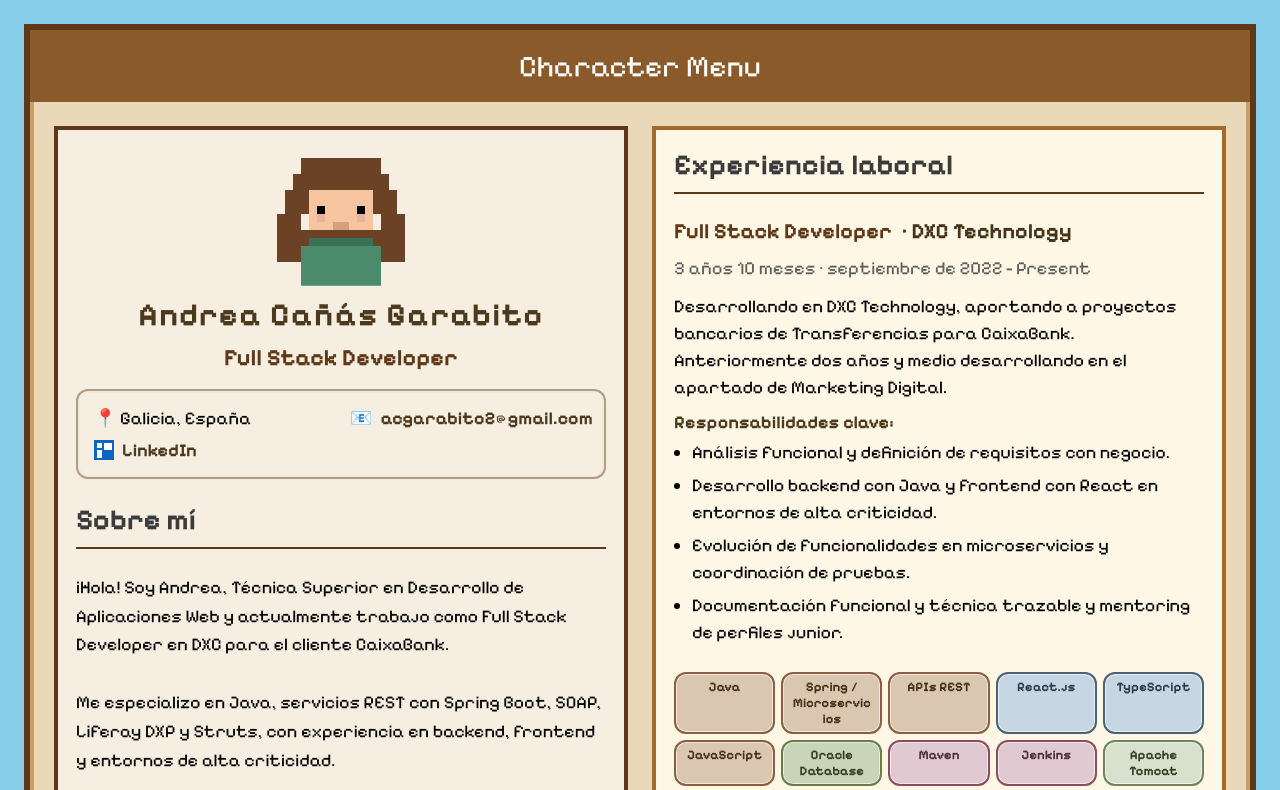
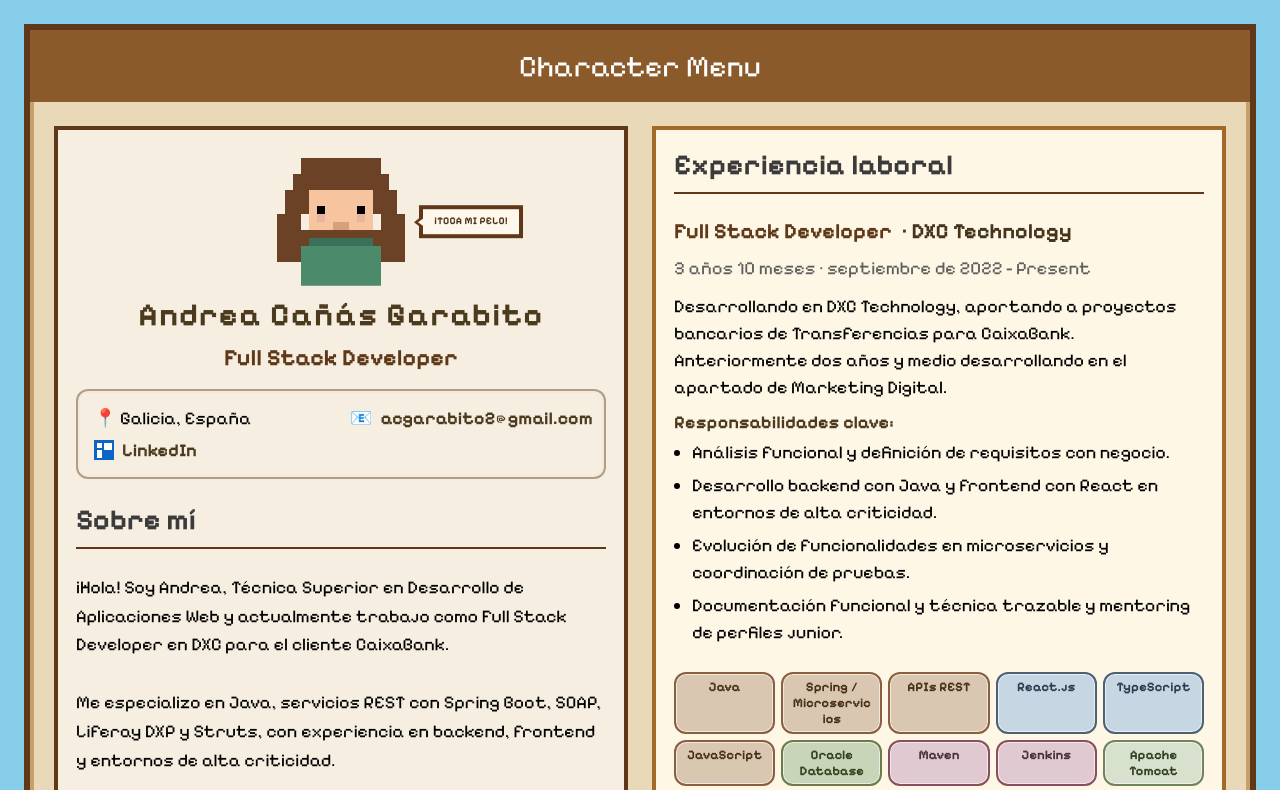
Before and after one commit to AndreiTora/CV-MainCharacter-REACT, a React (Vite) app: page / in a window 1280 px wide. Shown: the top 790 px of the page. Built offline with nearby package versions, Linux system fonts and the light colour scheme.

Commit message:
Juego, toca mi pelo.

```diff
--- a/src/components/Avatar.jsx
+++ b/src/components/Avatar.jsx
@@ -1,17 +1,49 @@
+import { useState } from 'react';
 import { motion } from 'framer-motion';
 
+const hairColors = [
+  '#6b4226',
+  '#8b5e34',
+  '#4b2f1a',
+  '#a86f44',
+  '#5a3a22',
+  '#7f4b2a',
+  '#c08a5a',
+  '#3e2818',
+];
+
+function getRandomHairColor(currentColor) {
+  const availableColors = hairColors.filter((color) => color !== currentColor);
+  const nextColors = availableColors.length > 0 ? availableColors : hairColors;
+  return nextColors[Math.floor(Math.random() * nextColors.length)];
+}
+
 export default function Avatar({ avatarLabel }) {
+  const [hairColor, setHairColor] = useState('#6b4226');
+
+  function handleAvatarClick() {
+    setHairColor((currentColor) => getRandomHairColor(currentColor));
+  }
+
   return (
     <motion.div animate={{ y: [0, -4, 0] }} transition={{ repeat: Infinity, duration: 2 }}>
+      <div className="avatar-wrap">
+        <button
+          type="button"
+          className="avatar-button"
+          onClick={handleAvatarClick}
+          aria-label="Cambiar color del pelo"
+          title="Cambiar color del pelo"
+        >
           <div className="avatar">
             <svg viewBox="0 0 16 16" className="pixel-avatar" xmlns="http://www.w3.org/2000/svg" role="img" aria-label={avatarLabel}>
               <rect width="16" height="16" fill="transparent" />
-          <rect x="3" y="0" width="10" height="2" fill="#6b4226" />
-          <rect x="2" y="2" width="12" height="2" fill="#6b4226" />
-          <rect x="1" y="4" width="14" height="3" fill="#6b4226" />
-          <rect x="0" y="7" width="2" height="6" fill="#6b4226" />
-          <rect x="14" y="7" width="2" height="6" fill="#6b4226" />
-          <rect x="2" y="9" width="12" height="4" fill="#6b4226" />
+              <rect x="3" y="0" width="10" height="2" fill={hairColor} />
+              <rect x="2" y="2" width="12" height="2" fill={hairColor} />
+              <rect x="1" y="4" width="14" height="3" fill={hairColor} />
+              <rect x="0" y="7" width="2" height="6" fill={hairColor} />
+              <rect x="14" y="7" width="2" height="6" fill={hairColor} />
+              <rect x="2" y="9" width="12" height="4" fill={hairColor} />
               <rect x="4" y="4" width="8" height="5" fill="#f6c59f" />
               <rect x="5" y="6" width="1" height="1" fill="#000" />
               <rect x="10" y="6" width="1" height="1" fill="#000" />
@@ -20,9 +52,14 @@
               <rect x="7" y="8" width="2" height="1" fill="#d7a07c" />
               <rect x="3" y="11" width="10" height="5" fill="#4b8a6a" />
               <rect x="4" y="10" width="8" height="1" fill="#3a6f58" />
-          <rect x="2" y="4" width="1" height="5" fill="#6b4226" />
-          <rect x="13" y="4" width="1" height="5" fill="#6b4226" />
+              <rect x="2" y="4" width="1" height="5" fill={hairColor} />
+              <rect x="13" y="4" width="1" height="5" fill={hairColor} />
             </svg>
+          </div>
+        </button>
+        <div className="avatar-bubble" aria-hidden="true">
+          <span className="avatar-bubble-text">¡toca mi pelo!</span>
+        </div>
       </div>
     </motion.div>
   );
--- a/src/index.scss
+++ b/src/index.scss
@@ -194,6 +194,77 @@
   justify-content: center;
   align-items: center;
   padding: 10px;
+}
+
+.avatar-wrap {
+  position: relative;
+  display: flex;
+  justify-content: center;
+  align-items: center;
+  width: 100%;
+  margin: 0 auto;
+}
+
+.avatar-button {
+  appearance: none;
+  display: block;
+  justify-content: center;
+  align-items: center;
+  border: 0;
+  background: transparent;
+  padding: 0;
+  width: auto;
+  cursor: $cursor-pointer;
+}
+
+.avatar-bubble {
+  position: absolute;
+  left: calc(50% + 78px);
+  top: 50%;
+  transform: translateY(-50%);
+  background: #fdf7ec;
+  border: 4px solid $panel-border;
+  box-shadow: inset 0 0 0 2px #fff7e8;
+  padding: 7px 10px;
+  min-width: 104px;
+  max-width: 120px;
+
+  &::before {
+    content: '';
+    position: absolute;
+    left: -9px;
+    top: 50%;
+    transform: translateY(-50%);
+    width: 0;
+    height: 0;
+    border-top: 7px solid transparent;
+    border-bottom: 7px solid transparent;
+    border-right: 9px solid $panel-border;
+  }
+
+  &::after {
+    content: '';
+    position: absolute;
+    left: -5px;
+    top: 50%;
+    transform: translateY(-50%);
+    width: 0;
+    height: 0;
+    border-top: 5px solid transparent;
+    border-bottom: 5px solid transparent;
+    border-right: 7px solid #fdf7ec;
+  }
+}
+
+.avatar-bubble-text {
+  display: block;
+  color: #4b2f12;
+  font-size: 0.64rem;
+  line-height: 1.1;
+  font-weight: 900;
+  text-align: center;
+  text-transform: uppercase;
+  letter-spacing: 0.02em;
 }
 
 .pixel-avatar {
@@ -556,6 +627,29 @@
     gap: 10px;
   }
 
+  .avatar-wrap {
+    width: 100%;
+  }
+
+  .avatar-bubble {
+    min-width: 88px;
+    max-width: 104px;
+    padding: 6px 8px;
+    left: calc(50% + 66px);
+
+    &::before {
+      left: -8px;
+    }
+
+    &::after {
+      left: -4px;
+    }
+  }
+
+  .avatar-bubble-text {
+    font-size: 0.56rem;
+  }
+
   .skills-group-grid {
     grid-template-columns: 1fr;
   }
```
Lines whose indentation alone changed are shown as unchanged.
